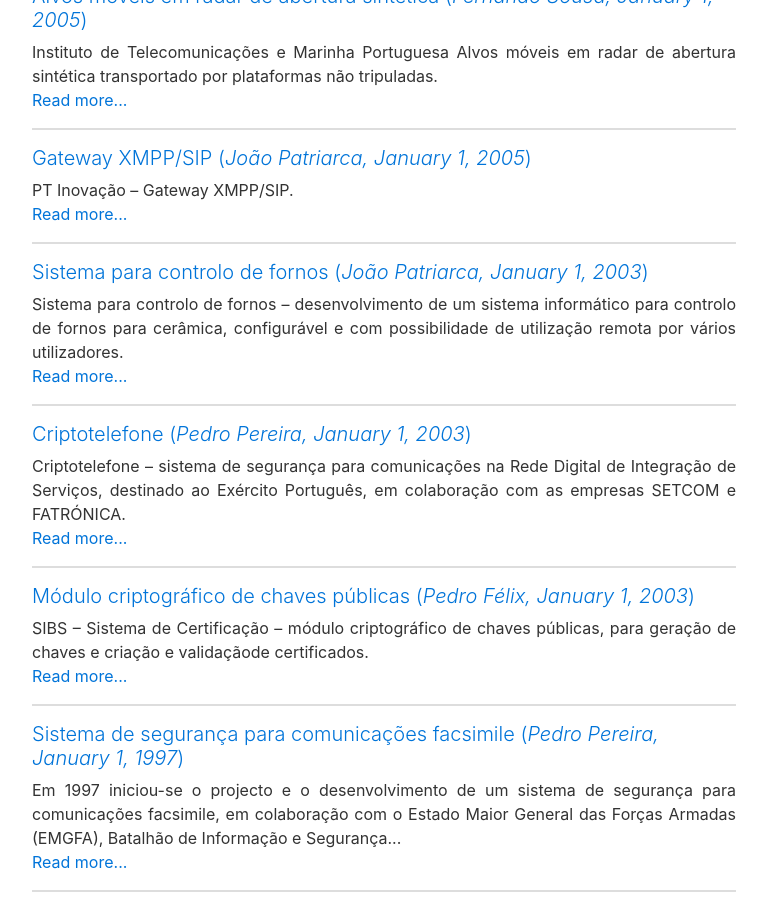
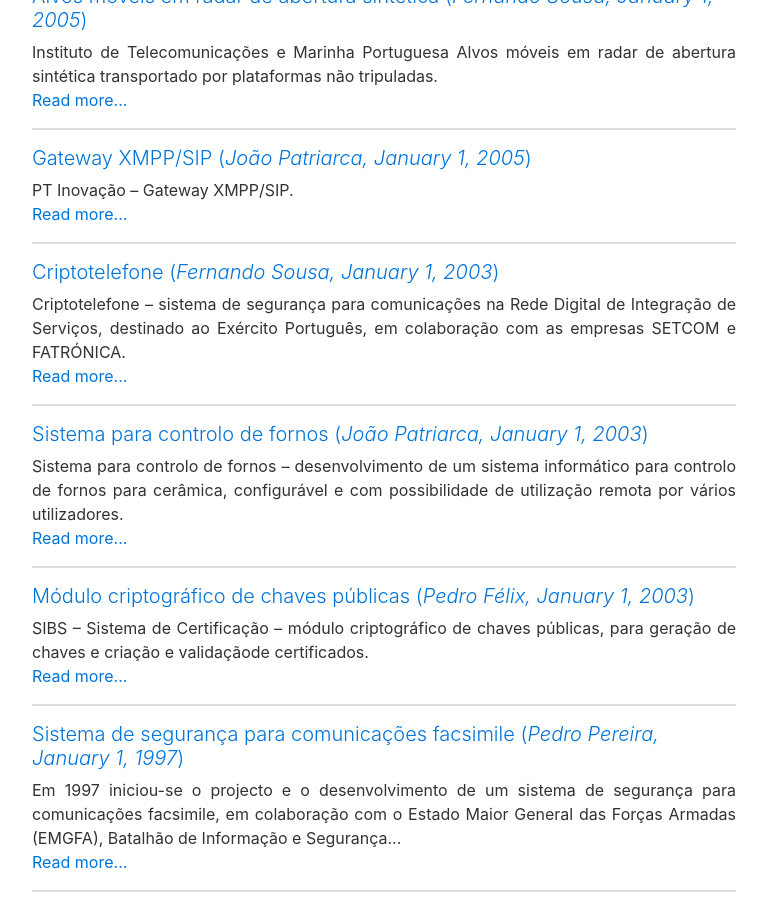
Before and after one commit to jpatri/ccisel.github.io, a Jekyll site: the page built from archive.md, in a window 1280 px wide and 900 px high, scrolled down 1280 px. Shown: the whole window, without its empty margins (256-1023 px from the left). Built offline with Jekyll 4.4.1, drawn with Linux system fonts in a browser that asks for light colours.

Commit message:
Update and rename 2003-01-01-palex-criptotelefone.md to 2003-01-01-sousa-criptotelefone.md
Change login and display_name to Fernando Sousa

```diff
--- a/_posts/2003-01-01-palex-criptotelefone.md
+++ b/_posts/2003-01-01-sousa-criptotelefone.md
@@ -8,9 +8,9 @@ status: publish
 categories: []
 tags: []
 author:
-  login: palex
+  login: sousa
   email:
-  display_name: Pedro Pereira
+  display_name: Fernando Sousa
 
 ---
 
```
